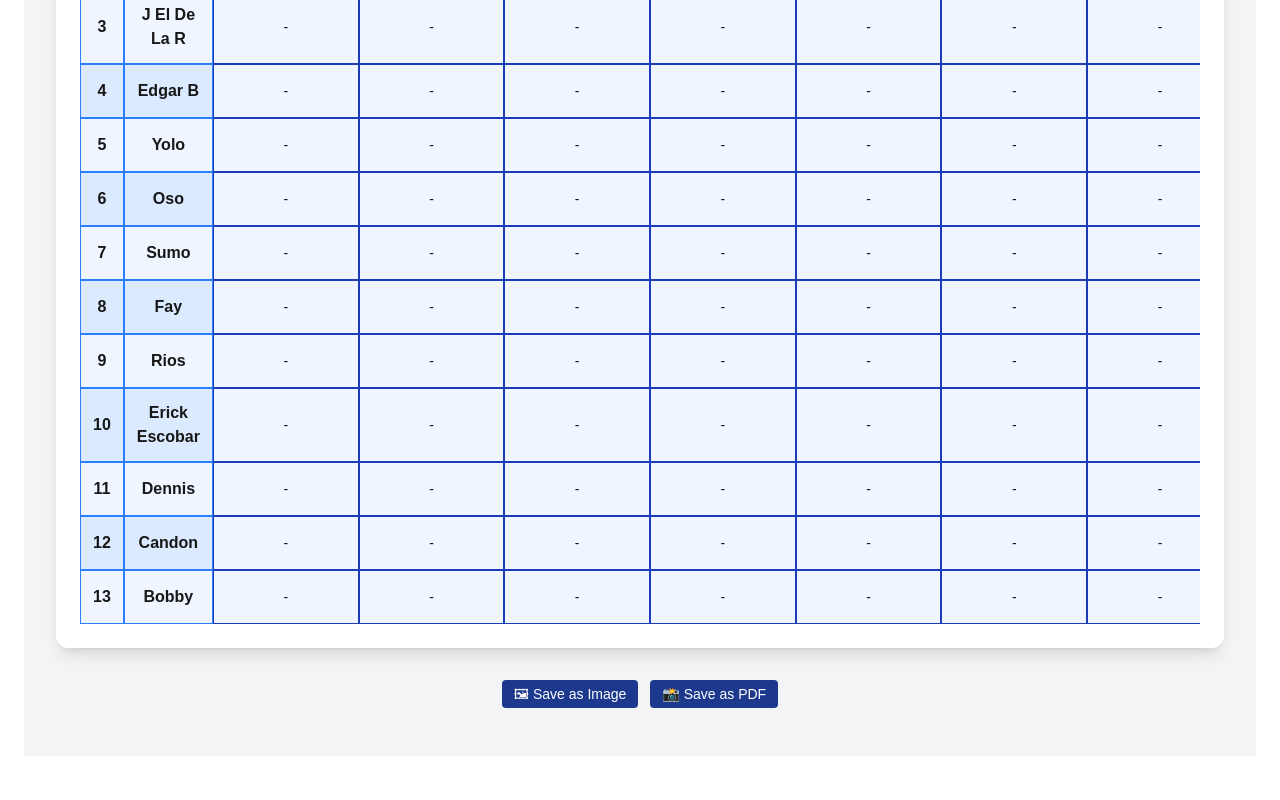
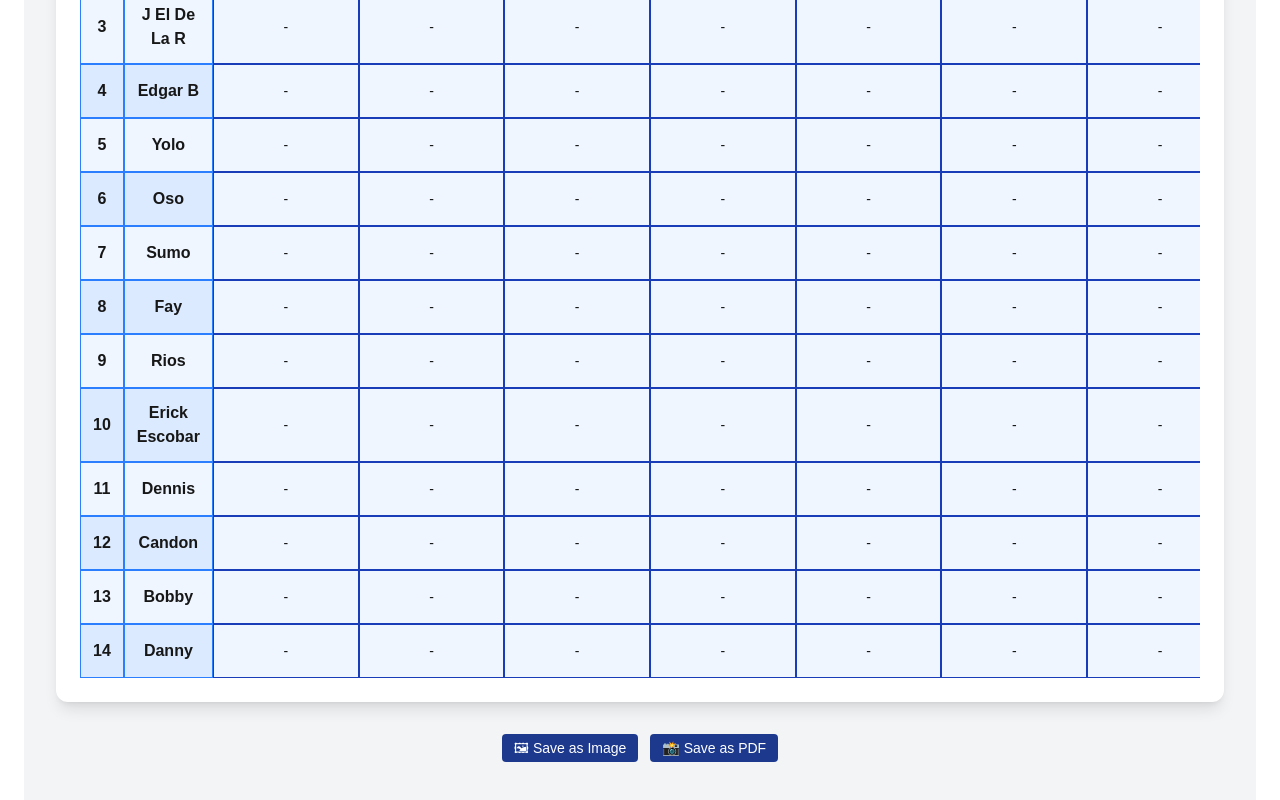
Before and after one commit to CarlosMartinezCM/pickEmTracker, a Next.js app: page / in a window 1280 px wide. Shown: the part 724-1524 px from the top of the page. Built offline with nearby package versions, Linux system fonts and the light colour scheme; no server answers.

Commit message:
added 1 more player

```diff
--- a/app/components/PickEmBoard.tsx
+++ b/app/components/PickEmBoard.tsx
@@ -65,7 +65,29 @@ const initialPlayers: Player[] = [
   { name: "Dennis", picks: ["-", "-", "-", "-", "-", "-", "-", "-", "-", "-", "-", "-", "-", "-", "-", "-"], tiebreaker: 0 },
   { name: "Candon", picks: ["-", "-", "-", "-", "-", "-", "-", "-", "-", "-", "-", "-", "-", "-", "-", "-"], tiebreaker: 0 },
   { name: "Bobby", picks: ["-", "-", "-", "-", "-", "-", "-", "-", "-", "-", "-", "-", "-", "-", "-", "-"], tiebreaker: 0 },
+  { name: "Danny", picks: ["-", "-", "-", "-", "-", "-", "-", "-", "-", "-", "-", "-", "-", "-", "-", "-"], tiebreaker: 0 },
 ];
+
+/*
+// Week 15 players (Picks Final Sunday Morning)
+const initialPlayers: Player[] = [
+  { name: "Carlos Comish", picks: ["TB","CHI","CIN","KC","NE","WAS","PHI","JAX","HOU","GB","DET","CAR","SF","SEA","DAL","PIT"], tiebreaker: 39 },
+  { name: "Nik", picks: ["TB","CHI","CIN","KC","NE","WAS","PHI","JAX","HOU","GB","LAR","CAR","SF","SEA","DAL","PIT"], tiebreaker: 37 },
+  { name: "J El De La R", picks: ["TB","CHI","BAL","KC","NE","NYG","PHI","JAX","HOU","GB","LAR","CAR","SF","SEA","DAL","PIT"], tiebreaker: 45 },
+  { name: "Edgar B", picks: ["TB","CLE","BAL","KC","BUF","WAS","PHI","JAX","HOU","GB","LAR","NO","SF","SEA","DAL","MIA"], tiebreaker: 45 },
+  { name: "Yolo", picks: ["TB","CHI","CIN","KC","NE","NYG","PHI","JAX","HOU","GB","DET","CAR","SF","SEA","DAL","PIT"], tiebreaker: 44 },
+  { name: "Oso", picks: ["ATL","CLE","CIN","LAC","BUF","NYG","PHI","JAX","HOU","GB","DET","CAR","SF","SEA","MIN","PIT"], tiebreaker: 53 },
+  { name: "Sumo", picks: ["TB","CHI","CIN","KC","BUF","NYG","PHI","JAX","HOU","GB","DET","CAR","SF","SEA","DAL","PIT"], tiebreaker: 49 },
+  { name: "Fay", picks: ["TB","CHI","BAL","KC","BUF","NYG","PHI","JAX","HOU","GB","DET","NO","SF","SEA","DAL","PIT"], tiebreaker: 48 },
+  { name: "Rios", picks: ["TB","CHI","BAL","KC","BUF","NYG","PHI","JAX","HOU","GB","DET","CAR","SF","IND","DAL","PIT"], tiebreaker: 45 },
+  { name: "Erick Escobar", picks: ["TB","CHI","CIN","LAC","NE","NYG","PHI","JAX","HOU","GB","DET","CAR","SF","SEA","DAL","PIT"], tiebreaker: 42 },
+  { name: "Dennis", picks: ["TB","CHI","CIN","KC","BUF","NYG","PHI","JAX","HOU","DEN","LAR","CAR","SF","SEA","DAL","PIT"], tiebreaker: 50 },
+  { name: "Candon", picks: ["TB","CHI","BAL","LAC","BUF","NYG","PHI","JAX","HOU","GB","LAR","NO","SF","SEA","DAL","PIT"], tiebreaker: 48 },
+  { name: "Bobby", picks: ["TB","CHI","BAL","KC","BUF","NYG","PHI","JAX","HOU","GB","LAR","CAR","SF","SEA","DAL","PIT"], tiebreaker: 41 },
+  { name: "Danny", picks: ["TB","CHI","CIN","KC","NE","NYG","PHI","JAX","HOU","DEN","DET","CAR","SF","SEA","DAL","PIT"], tiebreaker: 54 },
+];
+
+*/
 
 // Helper: calculate correct/wrong
 const calculateRecord = (picks: string[], results: Result) => {
```
